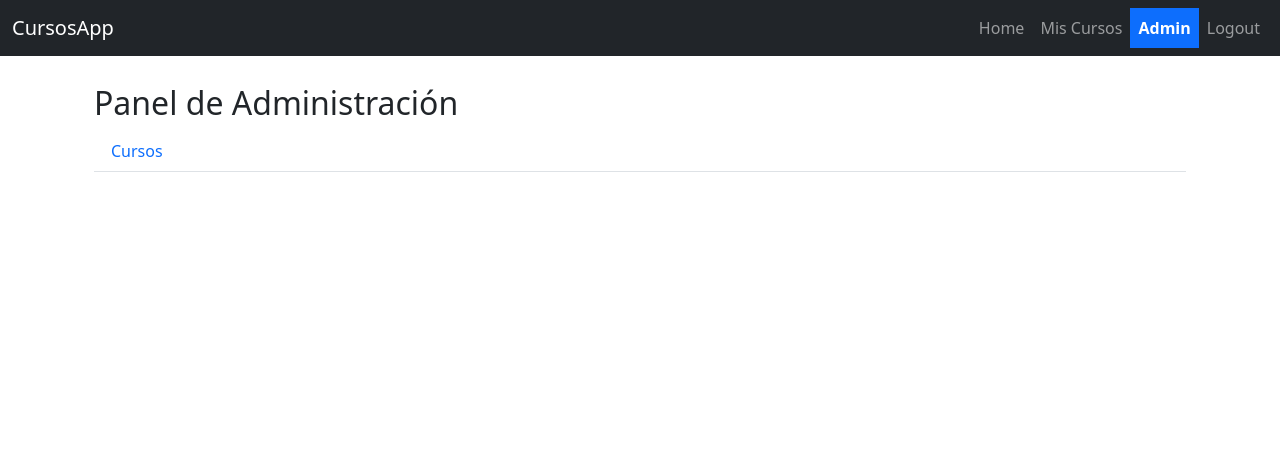
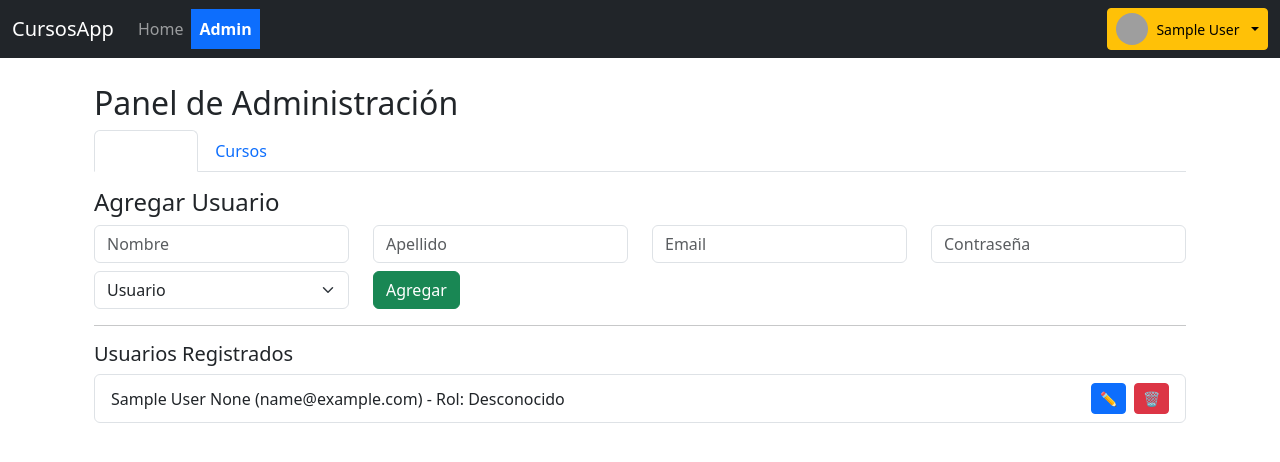
Before and after one commit to ROBER91191/Api-MYSQL, a Flask app: page /admin in a window 1280 px wide. Shown: the top 462 px of the page. Run offline with Flask 3, Linux system fonts and the light colour scheme; the visitor is signed in with stand-in values (Sample User, id 1); data comes from the database, SQL or seed files in the repository; data that the repository does not hold is empty; parts of the project's set-up code (start-up, migrations or seed data) failed here and were passed over; grey boxes are pictures that could not be loaded.

Commit message:
Update header, edit profile and users

```diff
--- a/app.py
+++ b/app.py
@@ -152,6 +152,7 @@ def login():
 
                     # Guardamos la cookie "usu", válida por 5 minutos (300 segundos)
                     resp.set_cookie("usu", cookie_str, max_age=60*5)
+                    session['usuario_nombre'] = loged_user.nombre
                     return resp
                 else:
                     return render_template("login.html", show_data_aftersend=True, rerror=True,
@@ -167,40 +168,40 @@ def login():
                                 email=email, passw=passw)
 
 
-@app.route("/userdata/edit", methods=["GET", "POST"])
-def edit_user():
-    cookie = request.cookies.get("usu")
-    if not cookie:
-        return redirect(url_for("login"))
+# @app.route("/userdata/edit", methods=["GET", "POST"])
+# def edit_user():
+#     cookie = request.cookies.get("usu")
+#     if not cookie:
+#         return redirect(url_for("login"))
 
-    try:
-        user_id = int(cookie.split("_")[0])
-    except:
-        return redirect(url_for("login"))
+#     try:
+#         user_id = int(cookie.split("_")[0])
+#     except:
+#         return redirect(url_for("login"))
 
-    user = db.get_user_by_id(user_id)
-    if not user:
-        return redirect(url_for("login"))
+#     user = db.get_user_by_id(user_id)
+#     if not user:
+#         return redirect(url_for("login"))
 
-    if request.method == "GET":
-        return render_template("edit_user.html", user=user, updated=False, error=False)
+#     if request.method == "GET":
+#         return render_template("edit_user.html", user=user, updated=False, error=False)
 
-    if request.method == "POST":
-        nombre = request.form.get("nombre")
-        apellido = request.form.get("apellido")
-        nueva_pass = request.form.get("passw")
+#     if request.method == "POST":
+#         nombre = request.form.get("nombre")
+#         apellido = request.form.get("apellido")
+#         nueva_pass = request.form.get("passw")
 
-        # Validaciones básicas (puedes usar validate si lo prefieres)
-        if not nombre or not apellido or not nueva_pass:
-            return render_template("edit_user.html", user=user, updated=False, error=True, error_msg="Todos los campos son obligatorios.")
+#         # Validaciones básicas (puedes usar validate si lo prefieres)
+#         if not nombre or not apellido or not nueva_pass:
+#             return render_template("edit_user.html", user=user, updated=False, error=True, error_msg="Todos los campos son obligatorios.")
 
-        result = db.update_user_data(user_id, nombre, apellido, nueva_pass)
-        user = db.get_user_by_id(user_id)  # refrescar datos por si cambió algo
+#         result = db.update_user_data(user_id, nombre, apellido, nueva_pass)
+#         user = db.get_user_by_id(user_id)  # refrescar datos por si cambió algo
 
-        if result:
-            return render_template("edit_user.html", user=user, updated=True, error=False)
-        else:
-            return render_template("edit_user.html", user=user, updated=False, error=True, error_msg="Error al actualizar los datos.")
+#         if result:
+#             return render_template("edit_user.html", user=user, updated=True, error=False)
+#         else:
+#             return render_template("edit_user.html", user=user, updated=False, error=True, error_msg="Error al actualizar los datos.")
 
 
 @app.route("/userdata/all")
@@ -392,3 +393,83 @@ def borrar_curso(curso_id):
     db.delete_curso(curso_id)
     flash("Curso eliminado", "success")
     return redirect(url_for("admin"))
+
+
+@app.route("/userdata/edit", methods=["GET", "POST"])
+def edit_user():
+    usuario_id = db.get_usuario_id_desde_cookie()
+    user = db.get_usuario_by_id(usuario_id)
+
+    if not user:
+        return redirect(url_for("login"))
+
+    if request.method == "POST":
+        nombre = request.form.get("nombre")
+        apellido = request.form.get("apellido")
+        nueva_pass = request.form.get("password")
+        imagen = request.files.get("imagen")
+
+        updated_user = db.update_usuario_con_imagen(user, nombre, apellido, nueva_pass, imagen)
+
+        # Refrescar sesión para mostrar en navbar
+        session['usuario_nombre'] = updated_user.nombre
+        if updated_user.imagen_url:
+            session['usuario_imagen'] = updated_user.imagen_url
+
+        flash("Datos actualizados correctamente", "success")
+        return redirect(url_for("edit_user"))
+
+    return render_template("editar_usuario.html", user=user)
+
+
+@app.route("/editar_usuario/<int:usuario_id>", methods=["GET", "POST"])
+def editar_usuario(usuario_id):
+    usuario_logueado_id = db.get_usuario_id_desde_cookie()
+    usuario_logueado = db.get_usuario_by_id(usuario_logueado_id)
+
+    if not usuario_logueado or (session.get("role") != "super" and usuario_logueado.id != usuario_id):
+        flash("Acceso denegado", "danger")
+        return redirect(url_for("mostrar_cursos"))
+
+    usuario = db.get_usuario_by_id(usuario_id)
+    if not usuario:
+        flash("Usuario no encontrado", "warning")
+        return redirect(url_for("admin"))
+
+    if request.method == "POST":
+        nombre = request.form.get("nombre")
+        apellido = request.form.get("apellido")
+        email = request.form.get("email") if session['role'] == "super" else usuario.email
+        rol = request.form.get("role") if session['role'] == "super" else None
+        password = request.form.get("password")
+        confirm_password = request.form.get("confirm_password")
+        imagen = request.files.get("imagen")
+
+        if password and password != confirm_password:
+            flash("Las contraseñas no coinciden ❌", "danger")
+            return render_template("editar_usuario.html", user=usuario)
+
+        ok = db.actualizar_usuario_general(
+            user=usuario,
+            nombre=nombre,
+            apellido=apellido,
+            email=email,
+            nueva_pass=password,
+            rol=rol,
+            imagen=imagen
+        )
+
+        if ok:
+            # Refrescar sesión si edita su propio perfil
+            if usuario.id == usuario_logueado_id:
+                session['usuario_nombre'] = usuario.nombre
+                if usuario.imagen_url:
+                    session['usuario_imagen'] = usuario.imagen_url
+
+            flash("Cambios guardados ✅", "success")
+        else:
+            flash("Error al guardar los cambios", "danger")
+
+        return redirect(url_for("admin" if session['role'] == "super" else "edit_user"))
+
+    return render_template("editar_usuario.html", user=usuario)
--- a/models/usuario.py
+++ b/models/usuario.py
@@ -12,3 +12,4 @@ class Usuario(db.Model):
     fecha_mod = db.Column(db.DateTime)
     tipo=db.Column(db.String(50))
     habilitado = db.Column(db.Boolean, default=True)
+    imagen_url = db.Column(db.String(255))
--- a/mysql.sql
+++ b/mysql.sql
@@ -28,6 +28,8 @@ CREATE TABLE users (
     FOREIGN KEY (id_rol) REFERENCES usu_rol(id)
 );
 
+ALTER TABLE users ADD COLUMN imagen_url TEXT (255);
+
 -- Tabla sesiones
 CREATE TABLE user_sessions (
     id          INT NOT NULL AUTO_INCREMENT,
--- a/templates/admin.html
+++ b/templates/admin.html
@@ -53,9 +53,26 @@
         {% for user in usuarios %}
         <li class="list-group-item d-flex justify-content-between align-items-center">
           {{ user.nombre }} {{ user.apellido }} ({{ user.email }}) - Rol: {{ user.rol_nombre }}
-          <button class="btn btn-sm btn-danger" data-bs-toggle="modal" data-bs-target="#confirmarEliminar{{ user.id }}">
-            🗑 Eliminar
-          </button>
+
+          <div class="d-flex gap-2">
+            {% if session.get('role') == 'super' %}
+            <!-- Botón de edición -->
+            <a href="{{ url_for('editar_usuario', usuario_id=user.id) }}"
+              class="btn btn-sm btn-primary"
+              data-bs-toggle="tooltip"
+              title="Editar usuario">
+              ✏️
+            </a>
+            {% endif %}
+
+            <!-- Botón de eliminar -->
+            <button class="btn btn-sm btn-danger" data-bs-toggle="modal" data-bs-target="#confirmarEliminar{{ user.id }}"
+            ata-bs-toggle="tooltip"
+              title="Eiminar usuario">
+              🗑
+            </button>
+          </div>
+
           <!-- MODAL DE CONFIRMACIÓN -->
           <div class="modal fade" id="confirmarEliminar{{ user.id }}" tabindex="-1" aria-labelledby="modalLabel{{ user.id }}" aria-hidden="true">
             <div class="modal-dialog">
@@ -76,10 +93,18 @@
               </div>
             </div>
           </div>
-
         </li>
         {% endfor %}
       </ul>
+
+      <script>
+        // Activar tooltips de Bootstrap
+        var tooltipTriggerList = [].slice.call(document.querySelectorAll('[data-bs-toggle="tooltip"]'))
+        tooltipTriggerList.map(function (tooltipTriggerEl) {
+          return new bootstrap.Tooltip(tooltipTriggerEl)
+        })
+      </script>
+
     </div>
 {% endif %}
     <!-- CURSOS -->
--- a/templates/layout.html
+++ b/templates/layout.html
@@ -15,6 +15,7 @@
 </head>
 <body>
   <!-- Navbar -->
+<!-- Navbar -->
 <nav class="navbar navbar-expand-lg navbar-dark bg-dark fixed-top">
   <div class="container-fluid">
     <a class="navbar-brand" href="{{ url_for('mostrar_cursos') }}">CursosApp</a>
@@ -22,41 +23,46 @@
             aria-controls="navbarNav" aria-expanded="false" aria-label="Toggle navigation">
       <span class="navbar-toggler-icon"></span>
     </button>
+
     <div class="collapse navbar-collapse" id="navbarNav">
-        <ul class="navbar-nav ms-auto">
+      <!-- IZQUIERDA: Home + Admin -->
+      <ul class="navbar-nav me-auto">
         {% if session.get('role') %}
-            <!-- Home, Mis Cursos, Logout visibles para cualquier usuario logueado -->
           <li class="nav-item">
             <a class="nav-link {% if active_page == 'home' %}active{% endif %}" href="{{ url_for('mostrar_cursos') }}">Home</a>
           </li>
-            <li class="nav-item">
-              <a class="nav-link {% if active_page == 'mis_cursos' %}active{% endif %}" href="{{ url_for('mis_cursos') }}">Mis Cursos</a>
-            </li>
-
           {% if session['role'] in ['admin', 'super'] %}
           <li class="nav-item">
             <a class="nav-link {% if active_page == 'admin' %}active{% endif %}" href="{{ url_for('admin') }}">Admin</a>
           </li>
           {% endif %}
-
-            <li class="nav-item">
-              <a class="nav-link" href="{{ url_for('logout') }}">Logout</a>
-            </li>
-
-          {% else %}
-            <!-- Si no está logueado -->
-            <li class="nav-item">
-              <a class="nav-link {% if active_page == 'register' %}active{% endif %}" href="{{ url_for('signup') }}">Registro</a>
-            </li>
-            <li class="nav-item">
-              <a class="nav-link {% if active_page == 'login' %}active{% endif %}" href="{{ url_for('login') }}">Login</a>
-            </li>
         {% endif %}
       </ul>
 
+      <!-- DERECHA: Perfil del Usuario -->
+      {% if session.get('role') %}
+      <ul class="navbar-nav ms-auto">
+        <li class="nav-item dropdown">
+          <a class="btn btn-sm btn-warning dropdown-toggle d-flex align-items-center gap-2" href="#" role="button"
+             data-bs-toggle="dropdown" aria-expanded="false">
+            {% if session.get('usuario_imagen') %}
+              <img src="{{ session['usuario_imagen'] }}" class="rounded-circle" width="32" height="32" alt="Avatar">
+            {% endif %}
+            {{ session['usuario_nombre'] or 'Mi Perfil' }}
+          </a>
+          <ul class="dropdown-menu dropdown-menu-end">
+            <li><a class="dropdown-item" href="{{ url_for('edit_user') }}">🧾 Perfil</a></li>
+            <li><a class="dropdown-item" href="{{ url_for('mis_cursos') }}">🎓 Mis Cursos</a></li>
+            <li><hr class="dropdown-divider"></li>
+            <li><a class="dropdown-item text-danger" href="{{ url_for('logout') }}">🔓 Cerrar Sesión</a></li>
+          </ul>
+        </li>
+      </ul>
+      {% endif %}
     </div>
   </div>
 </nav>
+
 
   <!-- Contenido principal -->
   <div class="container mt-4">
```
Also changed, not shown: db.py (+50 -0 lines), templates/editar_usuario.html (added, +81 -0 lines). Lines whose indentation alone changed are shown as unchanged.
